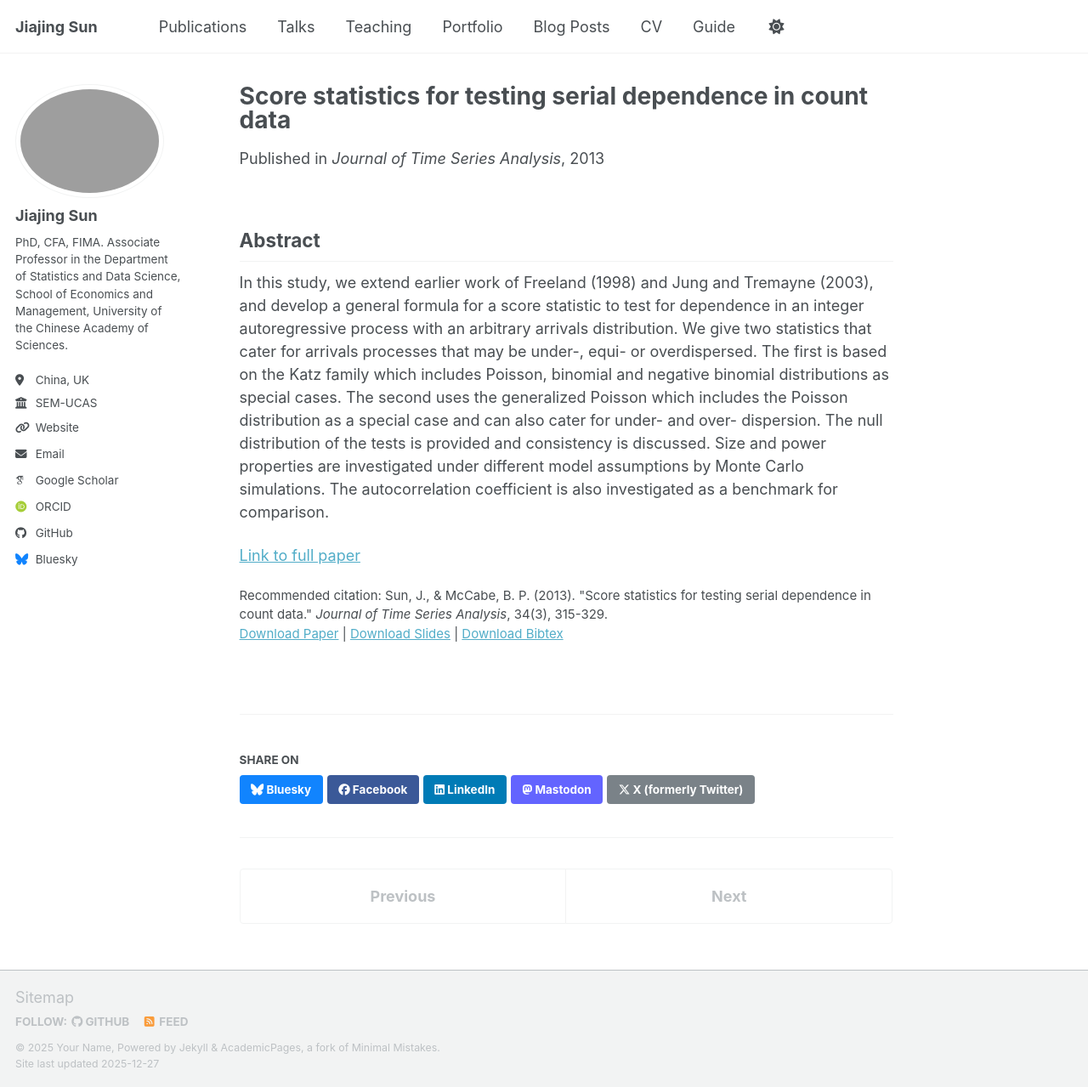
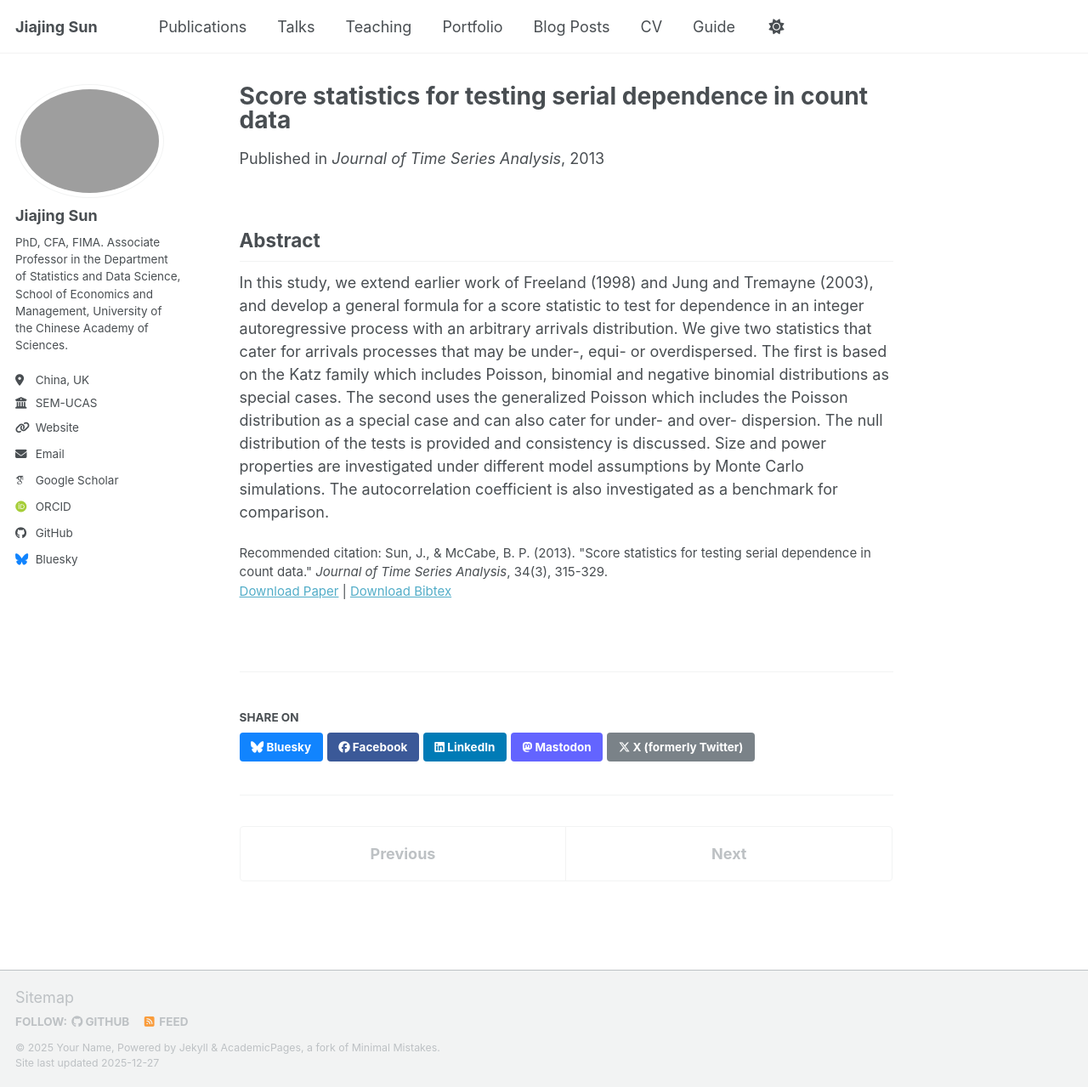
Before and after one commit to Jiajing-Sun/jiajing-sun.github.io, a Jekyll site: the page built from _publications/paper-11.md, in a window 1280 px wide and 1279 px high. Shown: the whole window at 85% size. Built offline with Jekyll 4.4.1, drawn with Linux system fonts in a browser that asks for light colours; some web fonts are replaced; a script bundle is joined from its source files by our own code; library files that are not in the unit come from our copies; some of the changed lines change nothing that is shown.

Commit message:
Update paper-11.md

```diff
--- a/_publications/paper-11.md
+++ b/_publications/paper-11.md
@@ -6,8 +6,7 @@
 excerpt: 'This paper develops score statistics for testing serial dependence in count data, particularly in time series analysis.'
 date: 2013-01-01
 venue: 'Journal of Time Series Analysis'
-slidesurl: ''
-paperurl: ''
+paperurl: 'https://doi.org/10.1111/jtsa.12014'
 bibtexurl: 'https://academicpages.github.io/files/bibtex11.bib'
 citation: 'Sun, J., & McCabe, B. P. (2013). "Score statistics for testing serial dependence in count data." <i>Journal of Time Series Analysis</i>, 34(3), 315-329.'
 ---
@@ -15,5 +14,3 @@
 ## Abstract
 
 In this study, we extend earlier work of Freeland (1998) and Jung and Tremayne (2003), and develop a general formula for a score statistic to test for dependence in an integer autoregressive process with an arbitrary arrivals distribution. We give two statistics that cater for arrivals processes that may be under-, equi- or overdispersed. The first is based on the Katz family which includes Poisson, binomial and negative binomial distributions as special cases. The second uses the generalized Poisson which includes the Poisson distribution as a special case and can also cater for under- and over- dispersion. The null distribution of the tests is provided and consistency is discussed. Size and power properties are investigated under different model assumptions by Monte Carlo simulations. The autocorrelation coefficient is also investigated as a benchmark for comparison.
-
-[Link to full paper](https://doi.org/10.1111/jtsa.12014)
```
